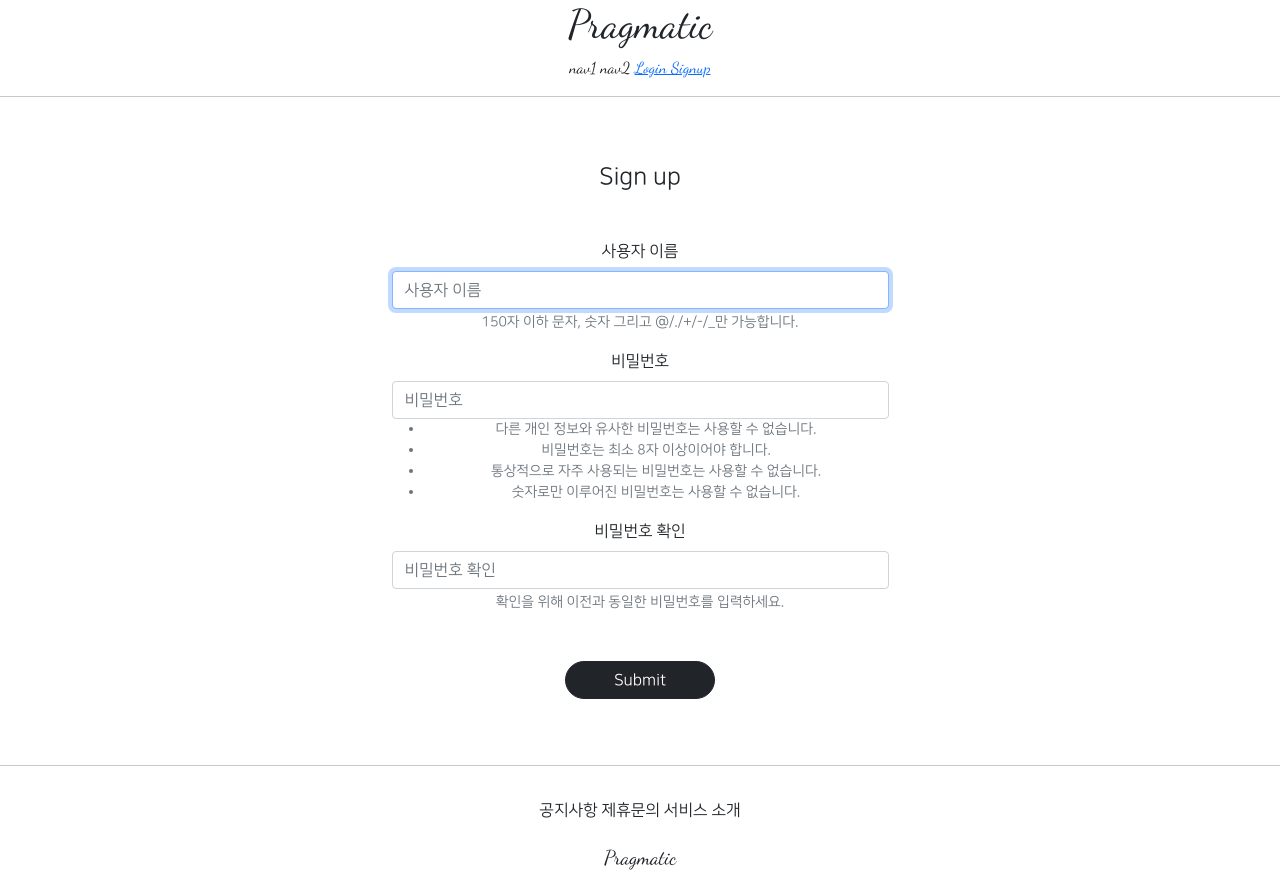
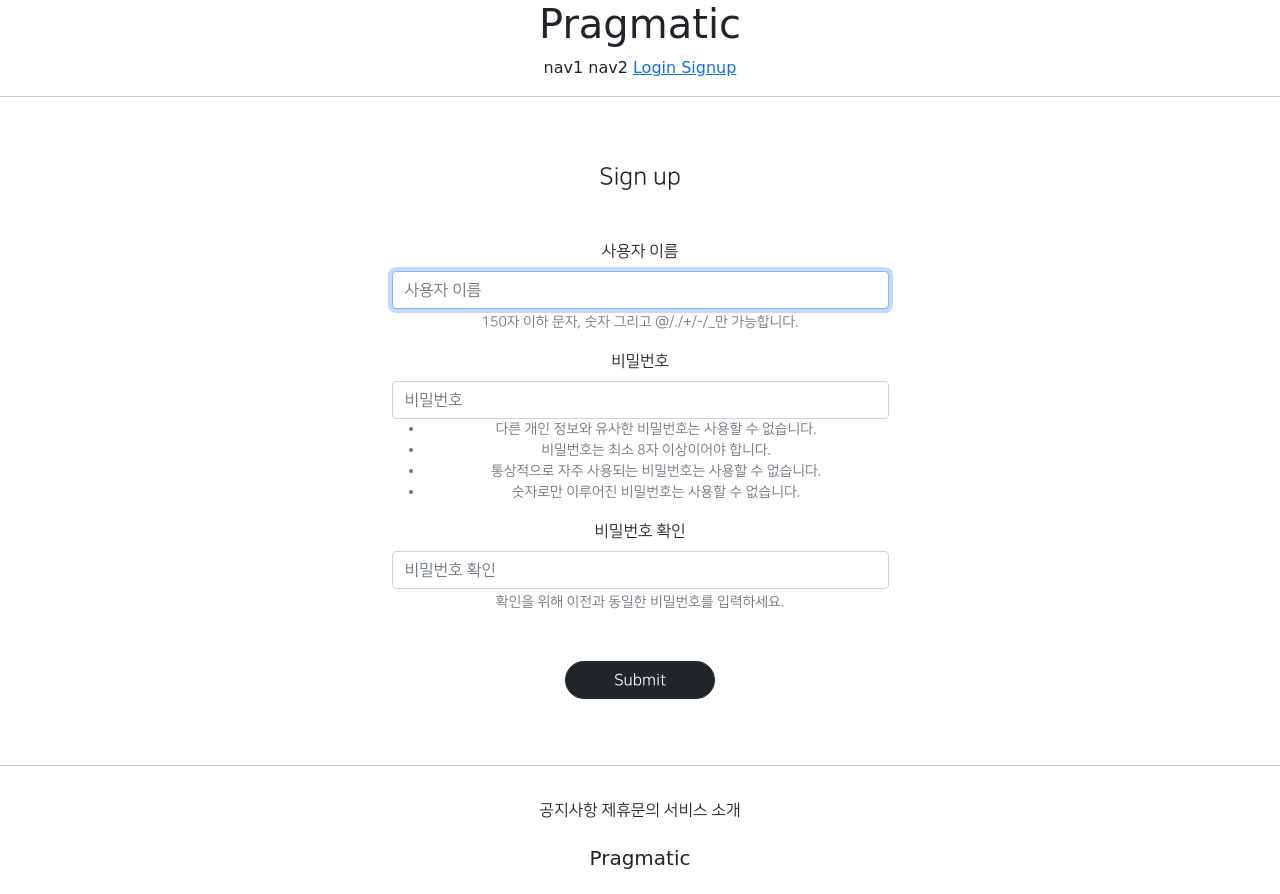
Before and after one commit to chirang963/gis_2ban_NN, a Django app: page /accounts/create/ in a window 1280 px wide. Run offline with Django 3.2, Linux system fonts and the light colour scheme; parts of the project's set-up code (start-up, migrations or seed data) failed here and were passed over; some libraries are stand-ins or nearby versions.

Commit message:
8/11 ban class commit 3

```diff
--- a/templates/head.html
+++ b/templates/head.html
@@ -2,22 +2,25 @@
 
 <head>
     <meta charset="UTF-8">
+    <meta name="viewport" content="width=device-width, initial-scale=1, shrink-to-fit=no">
     <title>Title</title>
 
-    {#  BOOTSTARP LINK  #} <link href="https://cdn.jsdelivr.net/npm/bootstrap@5.0.2/dist/css/bootstrap.min.css" rel="stylesheet"
-                                 integrity="sha384-EVSTQN3/azprG1Anm3QDgpJLIm9Nao0Yz1ztcQTwFspd3yD65VohhpuuCOmLASjC" crossorigin="anonymous">
-    {# GOOGLE FONT LINK #}
-        <link rel="preconnect" href="https://fonts.googleapis.com">
+    {#  BOOTSTRAP LINK  #}
+    <link href="https://cdn.jsdelivr.net/npm/bootstrap@5.0.2/dist/css/bootstrap.min.css" rel="stylesheet"
+          integrity="sha384-EVSTQN3/azprG1Anm3QDgpJLIm9Nao0Yz1ztcQTwFspd3yD65VohhpuuCOmLASjC" crossorigin="anonymous">
 
-        <link rel="preconnect" href="https://fonts.gstatic.com" crossorigin>
+    {#  GOOGLE FONTS LINK  #}
+    <link rel="preconnect" href="https://fonts.googleapis.com">
+    <link rel="preconnect" href="https://fonts.gstatic.com" crossorigin>
+    <link href="https://fonts.googleapis.com/css2?family=Pacifico&display=swap" rel="stylesheet">
 
-        <link href="https://fonts.googleapis.com/css2?family=Dancing+Script&display=swap" rel="stylesheet">
-
+    {#  DEFAULT CSS LINK  #}
     <link rel="stylesheet" type="text/css" href="{% static 'base.css' %}">
 
-    {# MATERIAL ICONS LINK #}
+    {#  MATERIAL ICONS LINK  #}
     <link href="https://fonts.googleapis.com/css2?family=Material+Icons"
       rel="stylesheet">
+
 
     <style>
         @font-face {
@@ -42,4 +45,5 @@
         }
     </style>
 
+
 </head>
```
